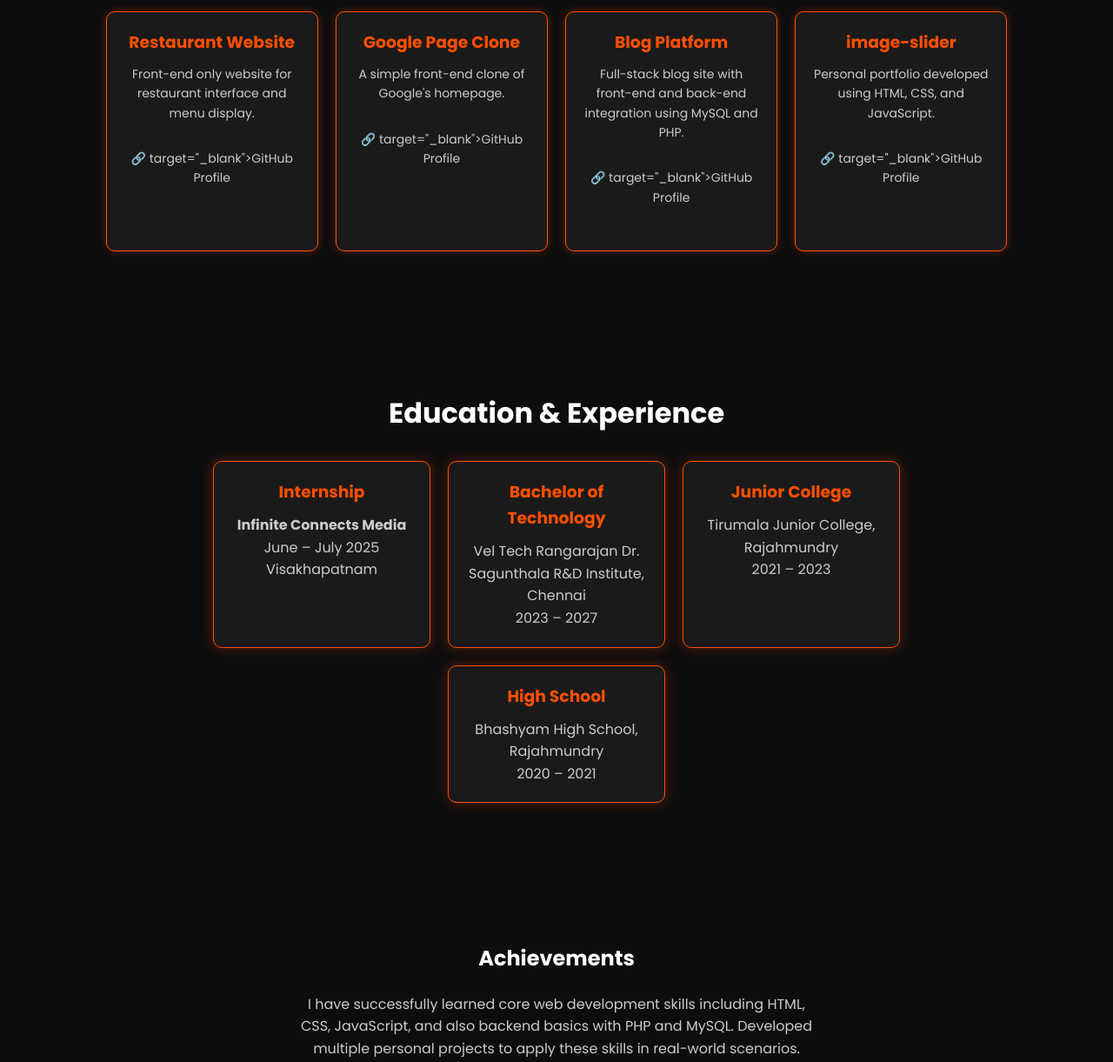
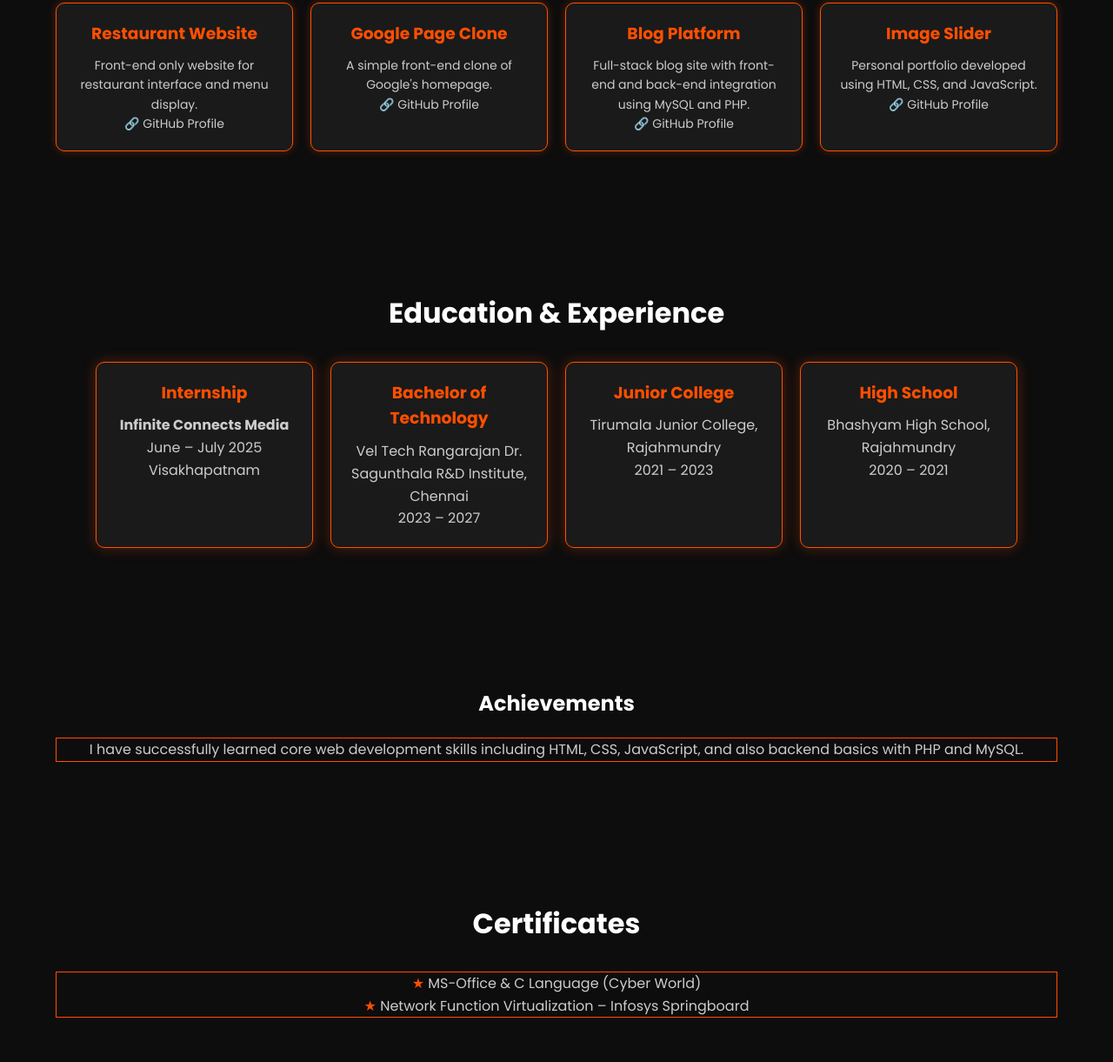
Before and after one commit to DHANUSH00045/portfolio-, a plain HTML site: page index.html in a window 1280 px wide. Shown: the part 1489-2710 px from the top of the page at 87% size. Drawn offline with Linux system fonts and the light colour scheme.

Commit message:
first commit

```diff
--- a/css/style.css
+++ b/css/style.css
@@ -264,6 +264,7 @@ ul {
   padding-left: 0;
   color: #ccc;
   text-align: center;
+  border: 1px solid #ff4f00;
 }
 
 ul li::before {
@@ -324,3 +325,16 @@ footer {
 .contact-item:hover {
   background: #111;
 }
+
+.achievements h2 {
+  text-align: center;
+  margin-bottom: 20px;
+}
+
+.achievements p {
+  list-style: none;
+  padding-left: 0;
+  color: #ccc;
+  text-align: center;
+  border: 1px solid #ff4f00;
+}
--- a/index.html
+++ b/index.html
@@ -12,14 +12,15 @@
   <!-- Header -->
   <header class="header">
     <div class="logo">Dhanush<span>Kota</span></div>
-    <nav class="navbar"> <a href="#home">Home</a>
+    <nav class="navbar">
+      <a href="#home">Home</a>
       <a href="#about">About</a>
       <a href="#services">Skills</a>
       <a href="#projects">Projects</a>
       <a href="#contact" class="button">Contact</a>
     </nav>
-    <div class="menu-toggle">&#9776;</div> </header>
-
+    <div class="menu-toggle">&#9776;</div>
+  </header>
 
   <!-- Hero Section -->
   <section class="hero" id="home">
@@ -27,19 +28,13 @@
     <h1>Hi, It's <span>Dhanush</span></h1>
     <h2>I'm a <span style="color: #ff4f00;">student</span></h2>
     <p>Passionate about building websites, with experience in both front-end and back-end technologies.</p>
-    <div class="btns">
-
-
-
+  </section>
 
   <!-- About Section -->
   <section class="about" id="about">
-    <div class="hero">
+    <h2>About <span style="color: #ff4f00;">Me</span></h2>
+    <p>I’m a student and aspiring full-stack web developer. I’ve worked on multiple frontend-only and full-stack projects using HTML, CSS, JavaScript, MySQL, and PHP.</p>
 
-      <h2>About <span style="color: #ff4f00;">Me</span></h2>
-      <p>I’m a student and aspiring full-stack web developer. I’ve worked on multiple frontend-only and full-stack projects using HTML, CSS, JavaScript, MySQL, and PHP.</p>
-      <button class="button">Download Resume</button>
-    </div>
   </section>
 
   <!-- Skills Section -->
@@ -68,24 +63,22 @@
       <div class="project-card">
         <h3>Restaurant Website</h3>
         <p>Front-end only website for restaurant interface and menu display.</p>
-          <p>🔗 <a href="https://dhanush00045.github.io/RESTAURANT-WEBSITE-1/">target="_blank">GitHub Profile</a></p>
+        <p>🔗 <a href="https://dhanush00045.github.io/RESTAURANT-WEBSITE-1/" target="_blank">GitHub Profile</a></p>
       </div>
       <div class="project-card">
         <h3>Google Page Clone</h3>
         <p>A simple front-end clone of Google's homepage.</p>
-        <p>🔗 <a href="https://dhanush00045.github.io/GOOGLE-PAGE/"></a>target="_blank">GitHub Profile</a></p>
+        <p>🔗 <a href="https://dhanush00045.github.io/GOOGLE-PAGE/" target="_blank">GitHub Profile</a></p>
       </div>
       <div class="project-card">
         <h3>Blog Platform</h3>
         <p>Full-stack blog site with front-end and back-end integration using MySQL and PHP.</p>
-
-        <p>🔗 <a href="https://dhanush00045.github.io/BLOGS/"></a>target="_blank">GitHub Profile</a></p>
+        <p>🔗 <a href="https://dhanush00045.github.io/BLOGS/" target="_blank">GitHub Profile</a></p>
       </div>
       <div class="project-card">
-        <h3>image-slider</h3>
+        <h3>Image Slider</h3>
         <p>Personal portfolio developed using HTML, CSS, and JavaScript.</p>
-
-        <p>🔗 <a href="https://dhanush00045.github.io/image-slider/"></a>target="_blank">GitHub Profile</a></p>
+        <p>🔗 <a href="https://dhanush00045.github.io/image-slider/" target="_blank">GitHub Profile</a></p>
       </div>
     </div>
   </section>
@@ -114,11 +107,10 @@
   </section>
 
   <!-- Achievements -->
-<section class="achievements" id="achievements">
-  <h2>Achievements</h2>
-  <p>I have successfully learned core web development skills including HTML, CSS, JavaScript, and also backend basics with PHP and MySQL. Developed multiple personal projects to apply these skills in real-world scenarios.</p>
-</section>
-
+  <section class="achievements" id="achievements">
+    <h2>Achievements</h2>
+    <p>I have successfully learned core web development skills including HTML, CSS, JavaScript, and also backend basics with PHP and MySQL.</p>
+  </section>
 
   <!-- Certificates -->
   <section class="about" id="certificates">
@@ -128,18 +120,23 @@
       <li>Network Function Virtualization – Infosys Springboard</li>
     </ul>
   </section>
+
   <!-- Contact -->
-  <section class="section" id="contact">
+  <section class="contact-section" id="contact">
     <h2>Contact</h2>
-    <p>📧 <a href="mailto:dhanushkota8@gmail.com">dhanushkota8@gmail.com</a></p>
-    <p>📞 8919526789</p>
-    <p>🔗 <a href="https://github.com/dhanush00045" target="_blank">GitHub Profile</a></p>
+    <div class="contact-box">
+      <div class="contact-item">📧 <a href="mailto:dhanushkota8@gmail.com">dhanushkota8@gmail.com</a></div>
+      <div class="contact-item">📞 8919526789</div>
+      <div class="contact-item">🔗 <a href="https://github.com/dhanush00045" target="_blank">GitHub Profile</a></div>
+    </div>
   </section>
-    </div>
+
   <!-- Footer -->
   <footer>
     &copy; 2025 Dhanush Danthi Kota. All rights reserved.
   </footer>
 
+  <!-- JavaScript -->
+  <script src="./js/script.js"></script>
 </body>
 </html>
--- a/js/script.js
+++ b/js/script.js
@@ -1,8 +1,13 @@
-// Select the hamburger menu and the navbar
 const menuToggle = document.querySelector('.menu-toggle');
 const navbar = document.querySelector('.navbar');
 
-// Add a click event to toggle the 'active' class
 menuToggle.addEventListener('click', () => {
   navbar.classList.toggle('active');
 });
+
+// Optional: Close menu when a link is clicked (for better UX)
+document.querySelectorAll('.navbar a').forEach(link => {
+  link.addEventListener('click', () => {
+    navbar.classList.remove('active');
+  });
+});
```
